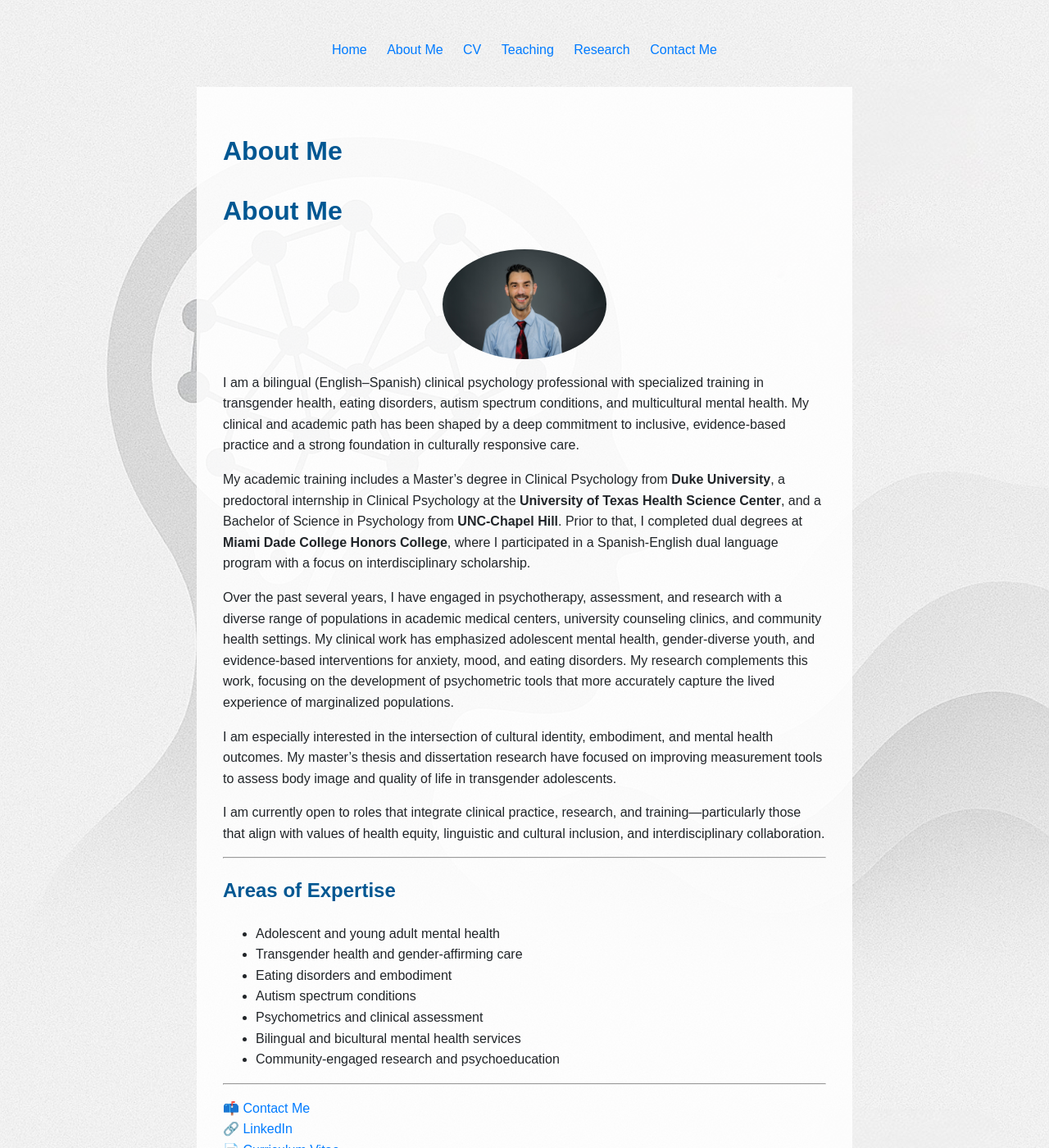
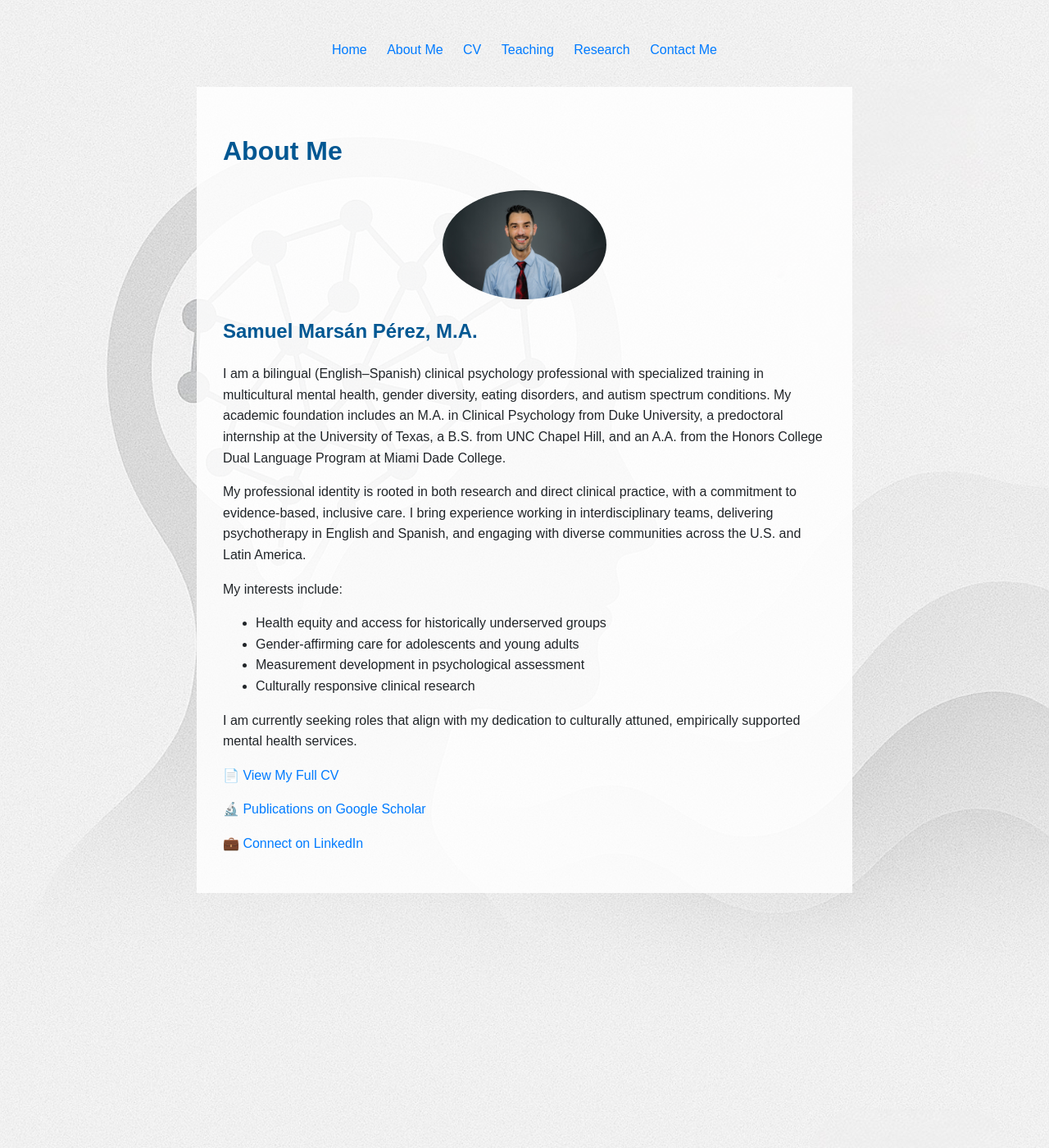
Before and after one commit to sm459-hub/samuelmarsan.github.io, a Jekyll site: the page built from about.md, in a window 1280 px wide and 1400 px high. Shown: the whole window at 82% size. Built offline with Jekyll 4.4.1, drawn with Linux system fonts in a browser that asks for light colours; some of the changed text lies outside the part shown.

Commit message:
Update about.md

```diff
--- a/about.md
+++ b/about.md
@@ -1,38 +1,27 @@
 ---
 layout: default
-title: About Me
+title: "About Me"
 permalink: /about/
 ---
 
-# About Me
+<img src="{{ '/assets/headshot.jpg' | relative_url }}" alt="Samuel Marsan headshot" style="width: 200px; border-radius: 50%; margin: 1rem auto; display: block;" />
 
-<img src="{{ '/assets/headshot.jpg' | relative_url }}" alt="Samuel Marsan headshot" class="headshot" />
+## Samuel Marsán Pérez, M.A.
 
-I am a bilingual (English–Spanish) clinical psychology professional with specialized training in transgender health, eating disorders, autism spectrum conditions, and multicultural mental health. My clinical and academic path has been shaped by a deep commitment to inclusive, evidence-based practice and a strong foundation in culturally responsive care.
+I am a bilingual (English–Spanish) clinical psychology professional with specialized training in multicultural mental health, gender diversity, eating disorders, and autism spectrum conditions. My academic foundation includes an M.A. in Clinical Psychology from Duke University, a predoctoral internship at the University of Texas, a B.S. from UNC Chapel Hill, and an A.A. from the Honors College Dual Language Program at Miami Dade College.
 
-My academic training includes a Master’s degree in Clinical Psychology from **Duke University**, a predoctoral internship in Clinical Psychology at the **University of Texas Health Science Center**, and a Bachelor of Science in Psychology from **UNC-Chapel Hill**. Prior to that, I completed dual degrees at **Miami Dade College Honors College**, where I participated in a Spanish-English dual language program with a focus on interdisciplinary scholarship.
+My professional identity is rooted in both research and direct clinical practice, with a commitment to evidence-based, inclusive care. I bring experience working in interdisciplinary teams, delivering psychotherapy in English and Spanish, and engaging with diverse communities across the U.S. and Latin America.
 
-Over the past several years, I have engaged in psychotherapy, assessment, and research with a diverse range of populations in academic medical centers, university counseling clinics, and community health settings. My clinical work has emphasized adolescent mental health, gender-diverse youth, and evidence-based interventions for anxiety, mood, and eating disorders. My research complements this work, focusing on the development of psychometric tools that more accurately capture the lived experience of marginalized populations.
+My interests include:
+- Health equity and access for historically underserved groups
+- Gender-affirming care for adolescents and young adults
+- Measurement development in psychological assessment
+- Culturally responsive clinical research
 
-I am especially interested in the intersection of cultural identity, embodiment, and mental health outcomes. My master’s thesis and dissertation research have focused on improving measurement tools to assess body image and quality of life in transgender adolescents.
+I am currently seeking roles that align with my dedication to culturally attuned, empirically supported mental health services.
 
-I am currently open to roles that integrate clinical practice, research, and training—particularly those that align with values of health equity, linguistic and cultural inclusion, and interdisciplinary collaboration.
+[📄 View My Full CV](/cv/)
 
----
+[🔬 Publications on Google Scholar](https://scholar.google.com/citations?user=eGQIUA8AAAAJ&hl=en)
 
-## Areas of Expertise
-
-- Adolescent and young adult mental health
-- Transgender health and gender-affirming care
-- Eating disorders and embodiment
-- Autism spectrum conditions
-- Psychometrics and clinical assessment
-- Bilingual and bicultural mental health services
-- Community-engaged research and psychoeducation
-
----
-
-📫 [Contact Me](/contact/)
-🔗 [LinkedIn](https://www.linkedin.com/in/samuel-marsán-pérez-m-a-87961597)
-📄 [Curriculum Vitae](/cv/)
-📚 [Google Scholar Publications](https://scholar.google.com/citations?user=eGQIUA8AAAAJ&hl=en)
+[💼 Connect on LinkedIn](https://www.linkedin.com/in/samuel-marsán-pérez-m-a-87961597)
```
